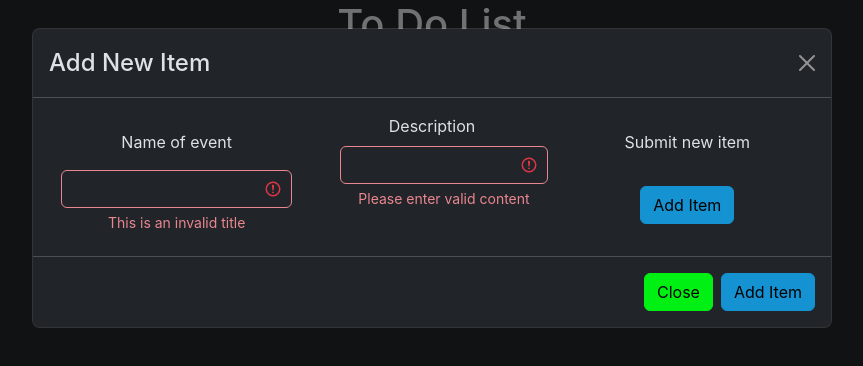
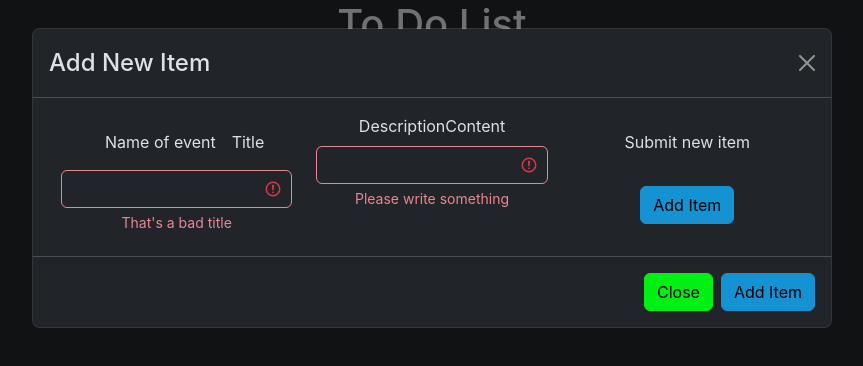
Before and after one commit to mickelson-classroom/list-detail-site-Stormgate1998, a React (Create React App) app in the folder listdetailsite/: page / in a window 1280 px wide. Both pictures are taken after typing "Sample" into the empty fields and a click on the button "Add New Item". Shown: the top 366 px of the page, without its empty margins (208-1071 px from the left). Built offline with nearby package versions, Linux system fonts and the light colour scheme.

Commit message:
Wednesday's Homework

```diff
--- a/listdetailsite/src/App.tsx
+++ b/listdetailsite/src/App.tsx
@@ -2,13 +2,11 @@ import { useEffect, useState } from "react";
 import "./MyApp.css";
 import { Item } from "./Item";
 import { ToDoList, } from "./models/todolist";
-import { FilterInput } from "./FilterInput";
-import { TitleInput } from "./TitleInput";
-import { ContentInput } from "./ContentInput";
 import Modal from 'react-bootstrap/Modal';
 import React from "react";
 import Button from 'react-bootstrap/Button';
 import Form from 'react-bootstrap/Form';
+import { GenericInput } from "./GenericInput";
 
 const App = () => {
   const [items, setItems] = useState<ToDoList[]>([]);
@@ -25,7 +23,8 @@ const App = () => {
   const [deletingStep, setDeletingStep] = useState(false)
   const [showModal, setShowModal] = useState(false);
   const [isItemNameValid, setIsItemNameValid] = useState(false)
-
+  const [isContentValid, setContentValid] = useState(false)
+  const [isStepContentValid, setisStepContentValid] = useState(false)
   useEffect(() => {
     setFilteredItems(
       items.filter((b) =>
@@ -75,13 +74,27 @@ const App = () => {
   }
 
   const checkItemNameValid = () => {
-    if (newItemTitle.length > 0){
+    if (newItemTitle.length > 0) {
       setIsItemNameValid(true)
-    }else{
+    } else {
       setIsItemNameValid(false)
     }
   }
 
+  const checkContentValid = () => {
+    if (newItemContent.length > 0) {
+      setContentValid(true)
+    } else {
+      setContentValid(false)
+    }
+  }
+  const checkStepContentValid = () => {
+    if (newStepContent.length > 0) {
+      setisStepContentValid(true)
+    } else {
+      setisStepContentValid(false)
+    }
+  }
 
 
   return (
@@ -101,7 +114,7 @@ const App = () => {
               }>Add New Item</button>
             </div>
             <div my-3>
-              <FilterInput
+              <GenericInput isValid={true} invalid_feeback="This will never appear" valid_feedback="Type text to filter the tasks" label="Search"
                 onChange={(newFilterValue) => setNewFilterValue(newFilterValue)}
               />
             </div>
@@ -132,7 +145,7 @@ const App = () => {
                     <div className="row align-items-start">
                       <div className="col-lg-4 col-md-6 col-sm-12">
                         <label className="form-label m-3">Name of event</label>
-                        <TitleInput
+                        <GenericInput valid_feedback="That's a good title" invalid_feeback="That's a bad title" label="Title" isValid={isItemNameValid}
                           onChange={(newItemTitle) => {
                             setNewItemTitle(newItemTitle)
                             checkItemNameValid()
@@ -141,8 +154,11 @@ const App = () => {
                       </div>
                       <div className="col-lg-4 col-md-6 col-sm-12">
                         <label className="form-label">Description</label>
-                        <ContentInput
-                          onChange={(newItemContent) => setNewItemContent(newItemContent)}
+                        <GenericInput valid_feedback="You're good" invalid_feeback="Please write something" label="Content" isValid={isContentValid}
+                          onChange={(newItemContent) => {
+                            setNewItemContent(newItemContent)
+                            checkContentValid()
+                          }}
                         />
                       </div>
                       <div className="col-lg-4 col-md-6 col-sm-12">
@@ -198,8 +214,10 @@ const App = () => {
                 }}>Delete Step</button>
                 {addingNewStep && (
                   <>
-                    <ContentInput
-                      onChange={(newStepContent) => setNewStepContent(newStepContent)}
+                    <GenericInput isValid={isStepContentValid} invalid_feeback="That's not a valid step" valid_feedback="That's a valid step" label="Step content"
+                      onChange={(newStepContent) => {
+                        checkStepContentValid()
+                        setNewStepContent(newStepContent)}}
                     />
                     <label className="form-label m-3" >Submit new step</label>
                     <button className="btn btn-primary m-3" onClick={addNewStep}>Add Item</button>
@@ -211,10 +229,6 @@ const App = () => {
         )}
 
       </div>
-
-
-
-
     </div>
   );
 };
--- a/listdetailsite/src/ContentInput.tsx
+++ b/listdetailsite/src/ContentInput.tsx
@@ -27,7 +27,7 @@ export const ContentInput: FC<{ onChange: (i: string) => void }> = ({
         }}
         required />
       <div className="invalid-feedback">Please enter valid content</div>
-      <div className="valid-feedback">This is valid content</div>
+      <div className="valid-feedback success">This is valid content</div>
     </div>
   );
 };
--- /dev/null
+++ b/listdetailsite/src/GenericInput.tsx
@@ -0,0 +1,25 @@
+import React, { FC, useEffect, useState } from "react";
+
+export const GenericInput: FC<{ valid_feedback: string, invalid_feeback: string, label: string, isValid: boolean, onChange: (i: string) => void }> = ({
+    onChange, valid_feedback, invalid_feeback, label, isValid
+}) => {
+    const [titleInput, setTitleUserInput] = useState("");
+    useEffect(() => {
+        onChange(titleInput);
+    }, [titleInput]);
+
+    return (
+        <>
+            <label className="form-label">{label}</label>
+            <input className={`form-control ${isValid ? 'is-valid' : 'is-invalid'}`}
+
+                value={titleInput}
+                onChange={(e) => {
+                    setTitleUserInput(e.target.value);
+                }}
+            />
+            <div className="invalid-feedback">{invalid_feeback}</div>
+            <div className="valid-feedback">{valid_feedback}</div>
+        </>
+    );
+};
--- a/listdetailsite/src/assets/custom.scss
+++ b/listdetailsite/src/assets/custom.scss
@@ -1,4 +1,4 @@
 $primary: #1492d1;
 $secondary: #00f014;
-
+$success: #00ff00;
 @import "../../node_modules/bootstrap/scss/bootstrap";
```
